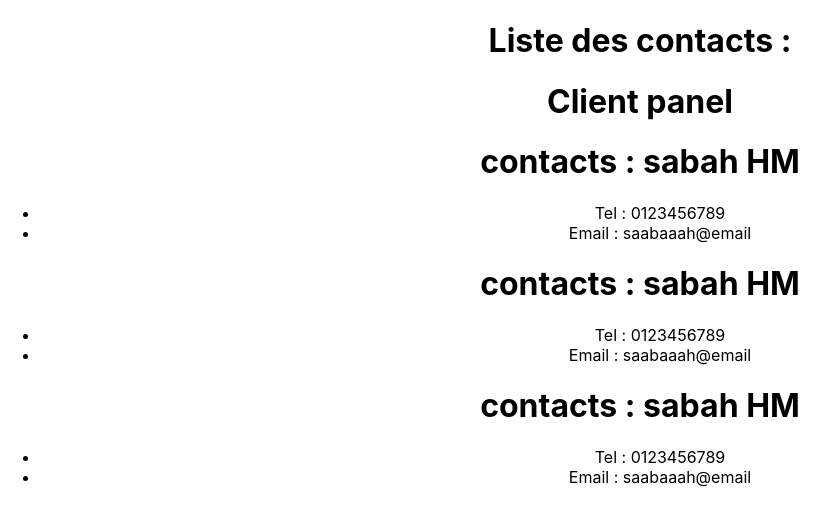
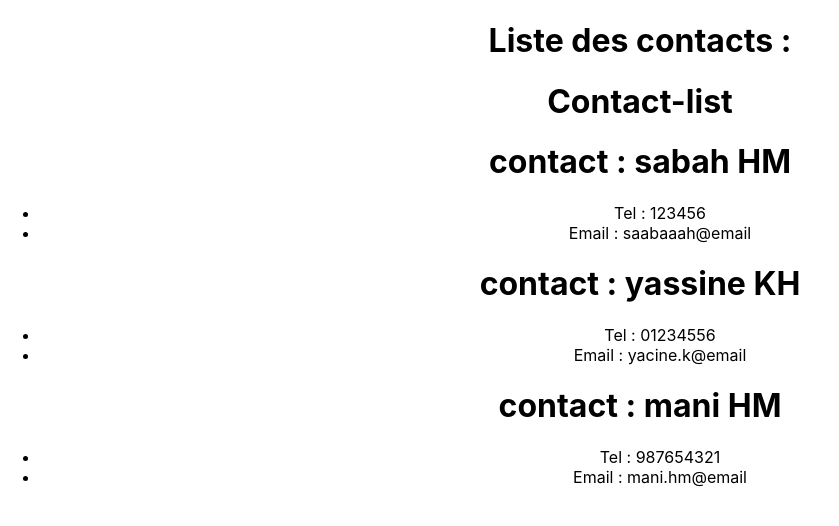
Before and after one commit to saabaaah/react_customer_panel, a React (Create React App) app: page / in a window 1280 px wide. Shown: the top 526 px of the page, without its empty margins (0-839 px from the left). Built offline with nearby package versions, Linux system fonts and the light colour scheme.

Commit message:
[deve]: + input with props

```diff
--- a/src/App.js
+++ b/src/App.js
@@ -14,10 +14,10 @@ class App extends Component {
     return (
       <div className="App">
         <h1>Liste des contacts : </h1>
-        <Navbar/>
-        <Contact/>
-        <Contact/>
-        <Contact/>
+        <Navbar titre="Contact-list"/>
+        <Contact nom="sabah HM" tel ="123456" email="saabaaah@email"/>
+        <Contact nom="yassine KH" tel ="01234556" email="yacine.k@email"/>
+        <Contact nom="mani HM" tel ="987654321" email="mani.hm@email"/>
       </div>
     );
   }
--- a/src/components/contact/Contact.js
+++ b/src/components/contact/Contact.js
@@ -2,12 +2,13 @@ import React, { Component } from 'react'
 
 class Contact extends Component {
     render() {
+        const {nom, tel, email} = this.props;
         return (
             <div>
-                <h1>contacts : sabah HM</h1>
+                <h1>contact : {nom}</h1>
                 <ul>
-                    <li>Tel : 0123456789</li>
-                    <li>Email : saabaaah@email</li>
+                    <li>Tel :  {tel}</li>
+                    <li>Email :  {email}</li>
 
                 </ul>
             </div>
--- a/src/components/navbar/Navbar.js
+++ b/src/components/navbar/Navbar.js
@@ -1,9 +1,10 @@
 import React from 'react'
 
-const Navbar = () => {
+const Navbar = (props) => {
+    const {titre} = props;
     return (
         <div>
-            <h1>Client panel</h1>
+            <h1>{titre}</h1>
         </div>
     )
 }
```
Also changed, not shown: 1 other file (tests, documents, lock files or other folders).
